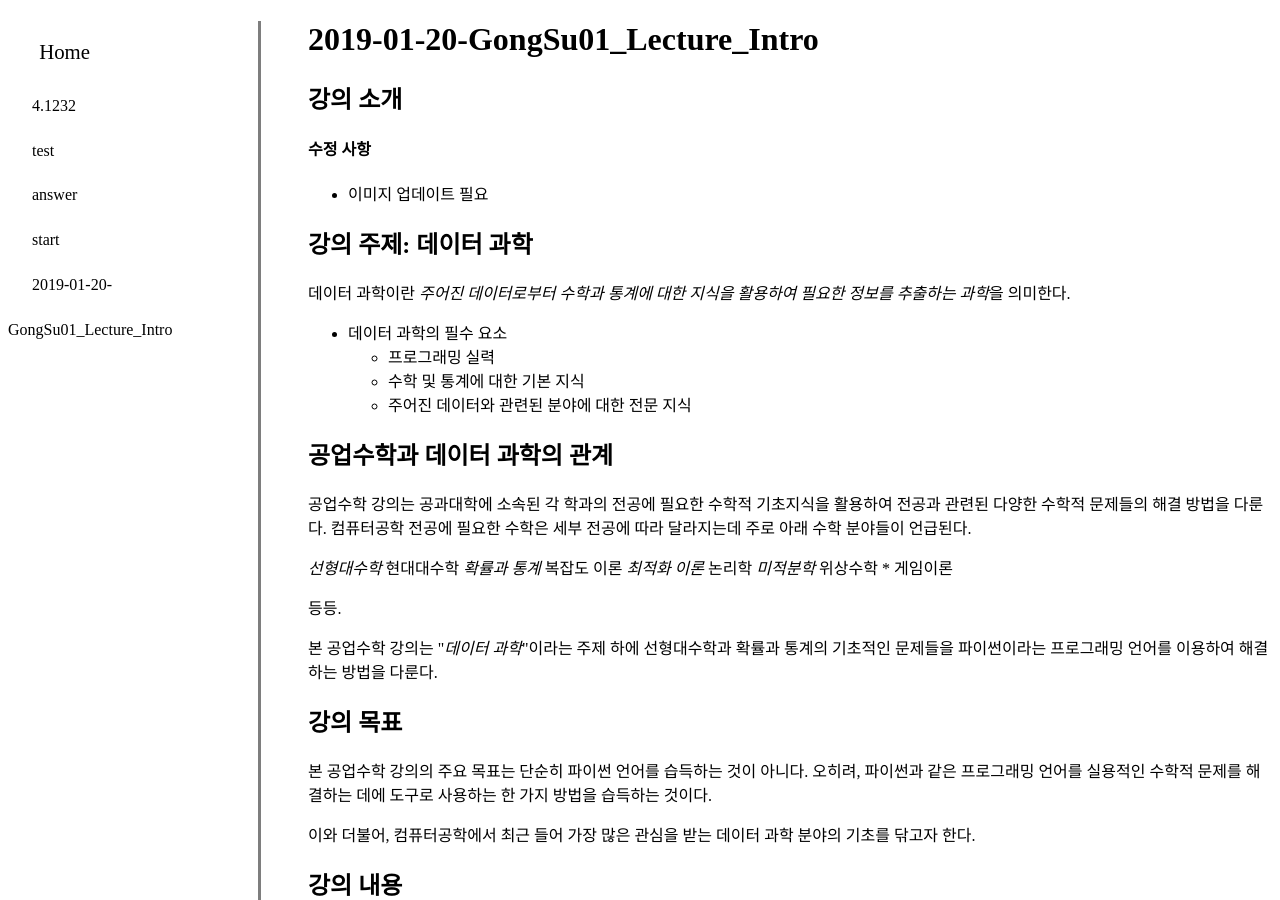
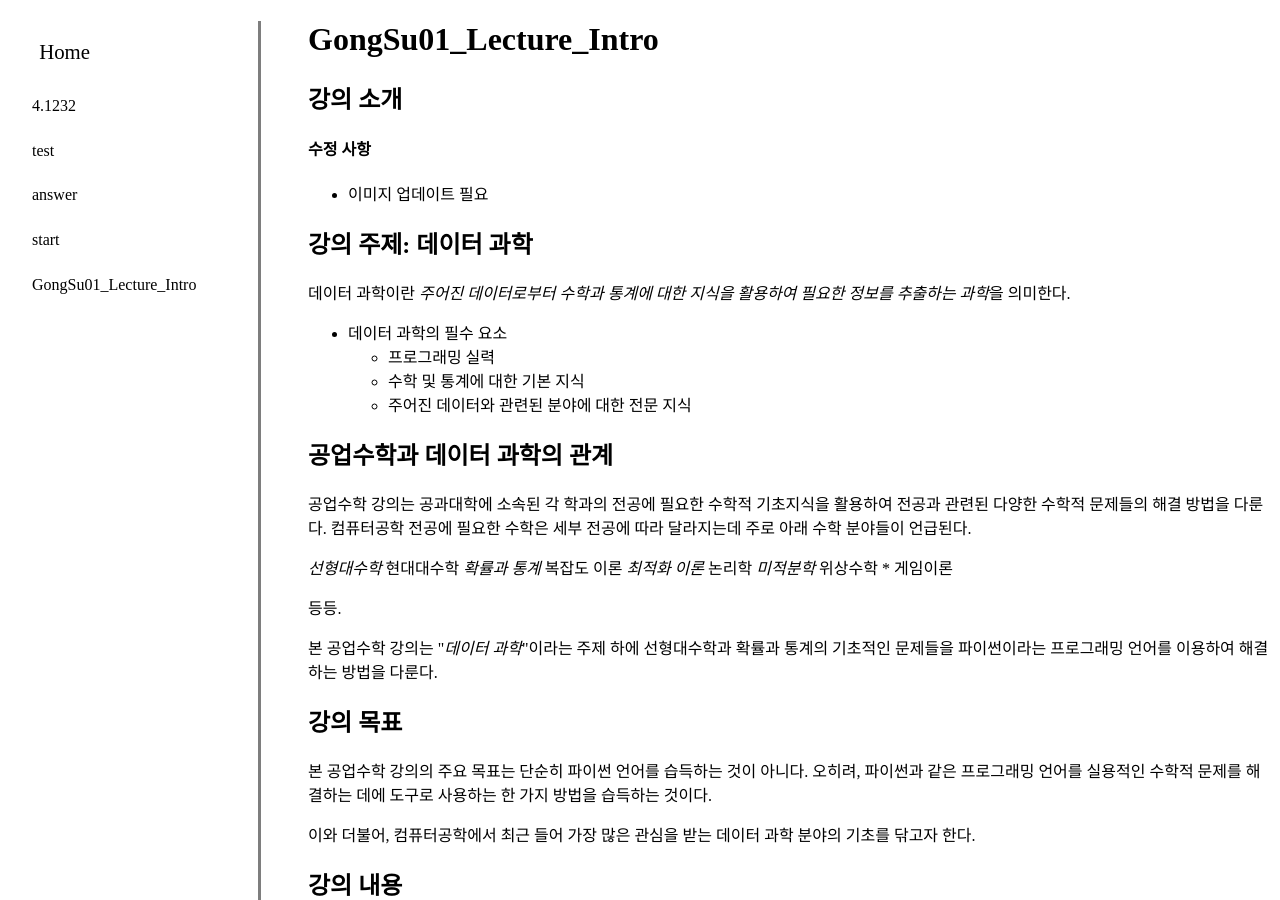
Before and after one commit to SWEETCANDY1008/jekyll-website, a Jekyll site: the page built from _posts/2019-01-20-GongSu01_Lecture_Intro.md, in a window 1280 px wide and 900 px high. Built offline with Jekyll 4.4.1, drawn with Linux system fonts in a browser that asks for light colours; nearby versions of some CDN libraries.

```diff
--- a/_posts/2019-01-20-GongSu01_Lecture_Intro.md
+++ b/_posts/2019-01-20-GongSu01_Lecture_Intro.md
@@ -1,6 +1,6 @@
 ---
 layout: post
-title:  "2019-01-20-GongSu01_Lecture_Intro"
+title:  "GongSu01_Lecture_Intro"
 date:  2019-01-20 12:59:29 +0900
 categories: jekyll update
 ---
```
